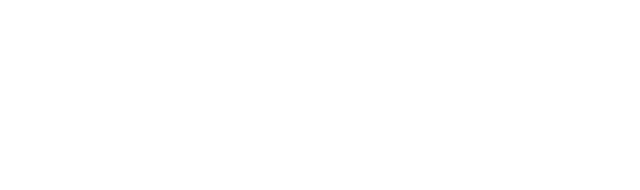
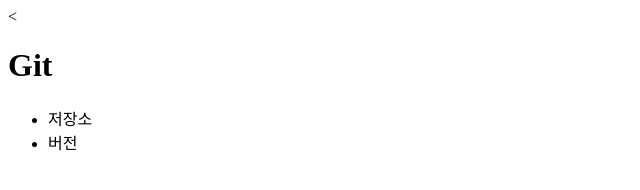
Before and after one commit to nuri5632/gittest, a plain HTML site: page index.html in a window 1280 px wide. Shown: the whole page, without its empty margins (0-640 px from the left). Drawn offline with Linux system fonts and the light colour scheme.

Commit message:
재수정

```diff
--- a/index.html
+++ b/index.html
@@ -1,3 +1,10 @@
 <html>
-
+	<body>
+		<header>
+			<<h1>Git</h1>
+		</header>
+		<ul>
+			<li>저장소</li>
+			<li>버전</li>
+	</body>
 </html>
```
